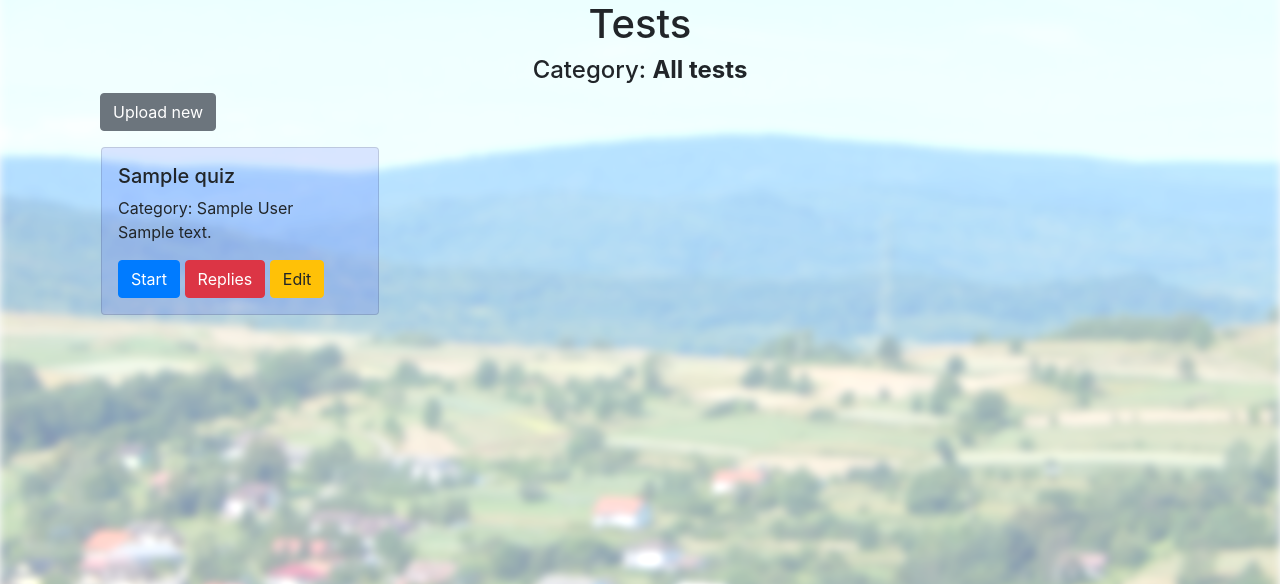
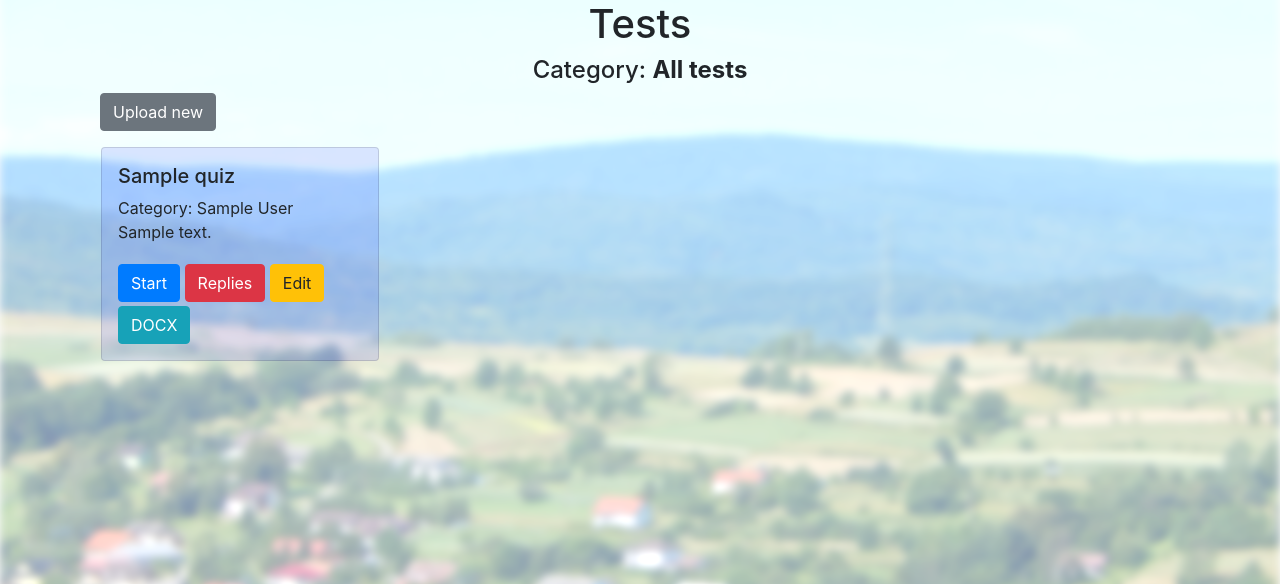
Before and after one commit to sashabrava/school, a Django app: page /quizzes/ in a window 1280 px wide. Shown: the part 56-640 px from the top of the page. Run offline with Django 3.2, Linux system fonts and the light colour scheme; a user stored in the database is signed in; tables that the repository leaves empty hold one stand-in row (values such as "Sample post"); some libraries are stand-ins or nearby versions.

Commit message:
Created docx export for quiz

```diff
--- a/info_export/urls.py
+++ b/info_export/urls.py
@@ -5,4 +5,5 @@ from . import views
 app_name = 'info_export'
 urlpatterns = [
     path('user/result/<int:pk>/pdf', views.UserResultPdf.as_view(), name='user-result-pdf'),
+    path('quiz/<int:pk>/docx', views.generate_quiz_docx, name='quiz-docx'),
 ]
--- a/quizzes/templates/quizzes/quizzes.html
+++ b/quizzes/templates/quizzes/quizzes.html
@@ -25,10 +25,11 @@
         <div ><h5>{{quiz.title}}</h5></div>
 		{%if quiz.student_groups.all %}<div>Category: {% for student_group in quiz.student_groups.all %} {{student_group.title}} {% endfor %} </div>{% endif%}
         <div style="flex: 1;" ><p class="text-justify">{{quiz.description}}</p></div>
-        <div  ><a href="{% url 'quizzes:quiz' pk=quiz.id %}" class="btn btn-primary">Start</a>
+        <div  ><a href="{% url 'quizzes:quiz' pk=quiz.id %}" class="btn btn-primary mt-1">Start</a>
           {% if user.is_superuser %}
-            <a href="{% url 'quizzes:correct-replies' pk=quiz.id %}" class="btn btn-danger">Replies</a>
-            <a href="{% url 'quizzes:edit-quiz' pk=quiz.id %}" class="btn btn-warning">Edit</a>
+            <a href="{% url 'quizzes:correct-replies' pk=quiz.id %}" class="btn btn-danger mt-1">Replies</a>
+            <a href="{% url 'quizzes:edit-quiz' pk=quiz.id %}" class="btn btn-warning mt-1">Edit</a>
+            <a href="{% url 'info_export:quiz-docx' pk=quiz.id %}" class="btn btn-info mt-1">DOCX</a>
           {% endif %}
         </div>
 
--- a/requirements.txt
+++ b/requirements.txt
@@ -4,3 +4,4 @@ xhtml2pdf>=0.2.3
 lxml>=4.3.2
 django-filter>=2.1.0
 django-debug-toolbar>=2.0
+docxtpl>=0.6.3
```
Also changed, not shown: info_export/views.py (+16 -1 lines), quizzes/serializers.py (+12 -5 lines), 1 other file.
